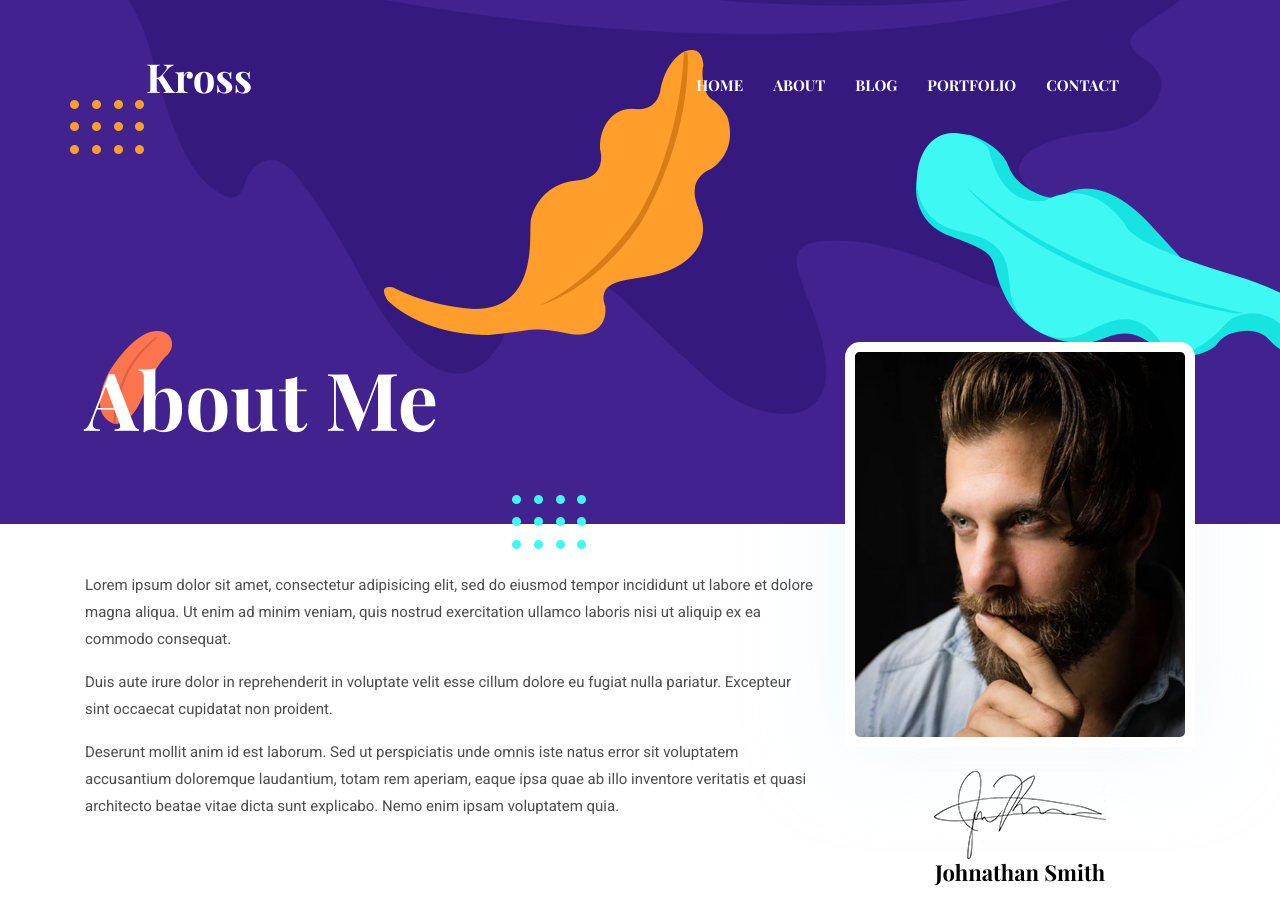
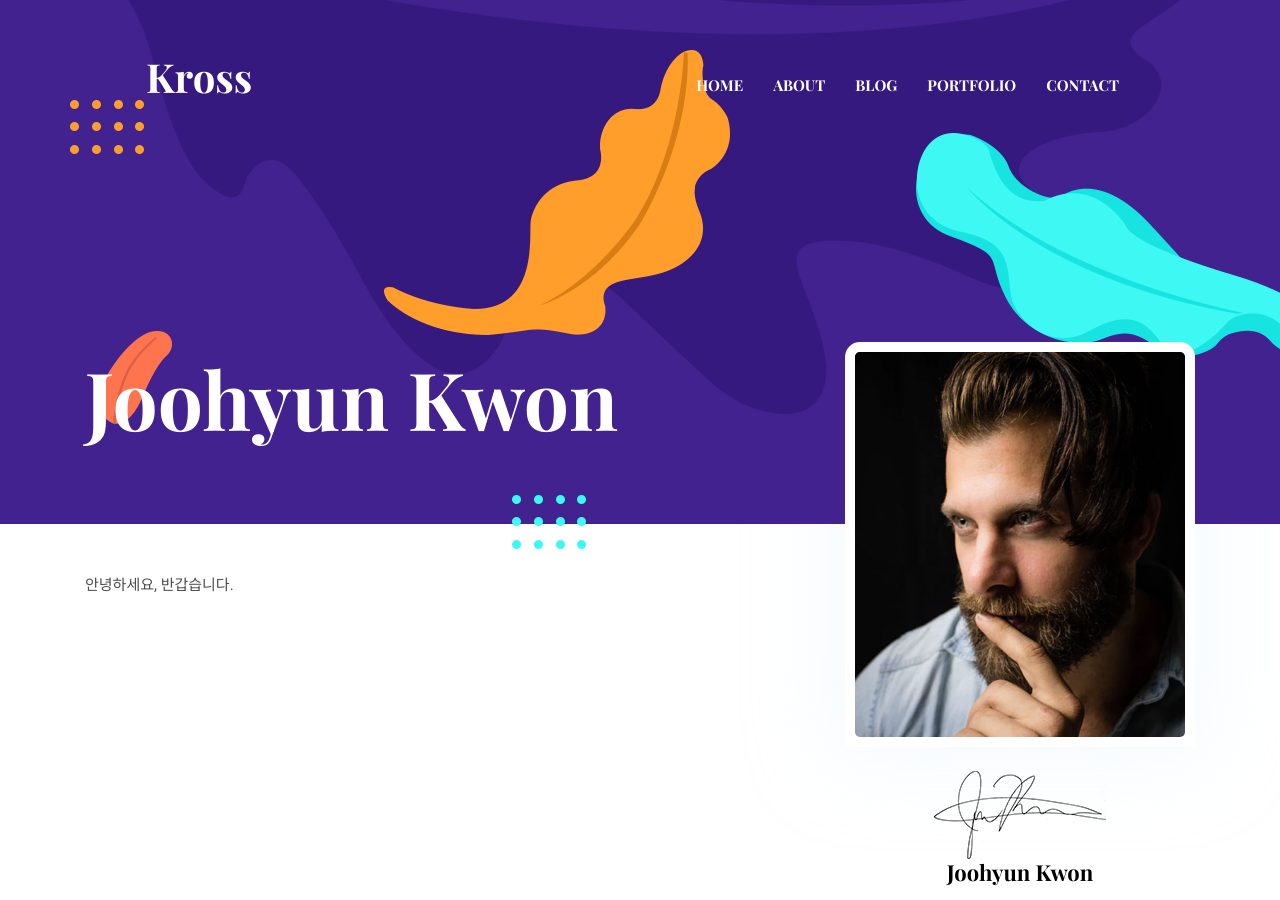
Before and after one commit to juhyeon-kwon/juhyeon-kwon.github.io, a Jekyll site: the page built from _pages/about.md, in a window 1280 px wide and 900 px high. Built offline with Jekyll 4.4.1, drawn with Linux system fonts in a browser that asks for light colours.

Commit message:
Update about.md

```diff
--- a/_pages/about.md
+++ b/_pages/about.md
@@ -1,18 +1,9 @@
 ---
 layout: about
-title: About Me
-author: Johnathan Smith
+title: Joohyun Kwon
+author: Joohyun Kwon
 image: assets/images/about/author.jpg
 signature: assets/images/about/signature.png
 ---
 
-Lorem ipsum dolor sit amet, consectetur adipisicing elit, sed do eiusmod tempor incididunt ut labore et
-dolore magna aliqua. Ut enim ad minim veniam, quis nostrud exercitation ullamco laboris nisi ut aliquip ex ea
-commodo consequat.
-
-Duis aute irure dolor in reprehenderit in voluptate velit esse cillum dolore eu fugiat nulla pariatur.
-Excepteur sint occaecat cupidatat non proident.
-
-Deserunt mollit anim id est laborum. Sed ut perspiciatis unde omnis iste natus error sit voluptatem
-accusantium doloremque laudantium, totam rem aperiam, eaque ipsa quae ab illo inventore veritatis et quasi
-architecto beatae vitae dicta sunt explicabo. Nemo enim ipsam voluptatem quia.
+안녕하세요, 반갑습니다.
```
